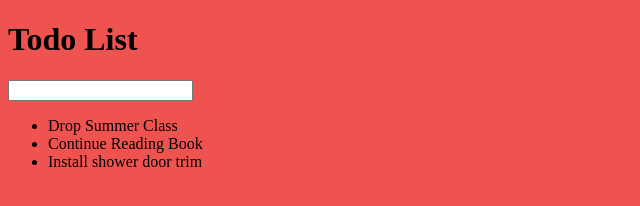
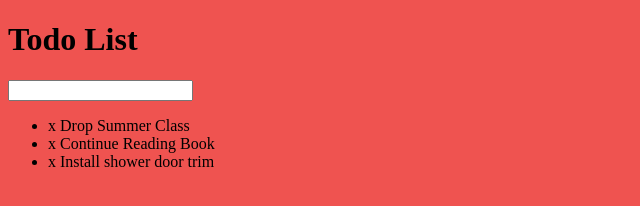
Before and after one commit to sunny-aguilar/todo-list-v1, a plain HTML site: page index.html in a window 1280 px wide. Shown: the full height of the page, 0-640 px from the left. Drawn offline with Linux system fonts and the light colour scheme.

Commit message:
jQuery practice

```diff
--- a/index.html
+++ b/index.html
@@ -11,9 +11,9 @@
         <h1>Todo List</h1>
         <input type="text" name="" id="">
         <ul>
-            <li>Drop Summer Class</li>
-            <li>Continue Reading Book</li>
-            <li>Install shower door trim</li>
+            <li><span>x</span> Drop Summer Class</li>
+            <li><span>x</span> Continue Reading Book</li>
+            <li><span>x</span> Install shower door trim</li>
         </ul>
     </div>
     <script src="/assets/js/app.js"></script>
```
